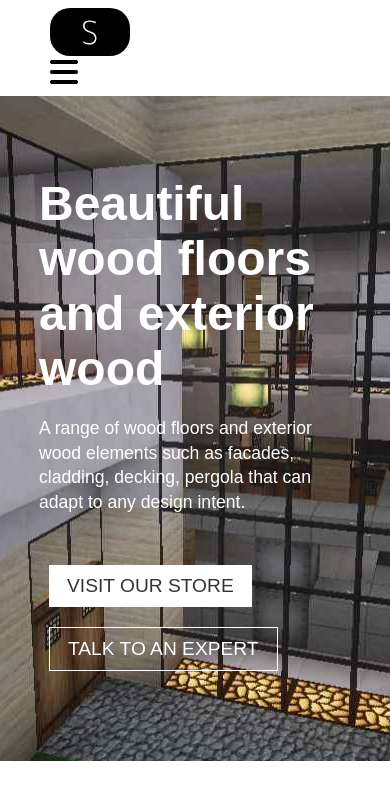
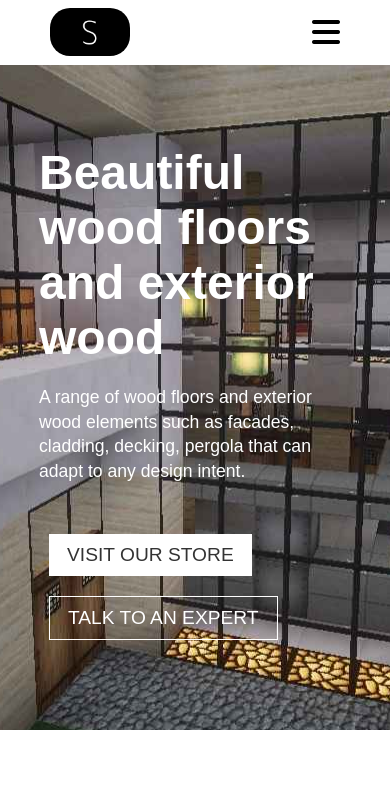
Before and after one commit to vikaskr775246/Landingpage, a plain HTML site: page index.html in a window 390 px wide. Shown: the top 807 px of the page. Drawn offline with Linux system fonts and the light colour scheme; a script that the page names is missing.

Commit message:
Update style.css

```diff
--- a/style.css
+++ b/style.css
@@ -28,6 +28,14 @@ nav {
     justify-content: space-between;
     align-items: center;
     padding: 8px 50px;
+}
+
+nav.active {
+    height: 270px;
+}
+
+.show {
+    display: flex;
 }
 
 #logo {
@@ -611,12 +619,27 @@ nav .fa-bars {
 }
 
 @media screen and (max-width:768px) {
+    nav {
+        flex-direction: column;
+        height: 65px;
+        transition: .5s;
+    }
+
+    #nav-head {
+        display: flex;
+        justify-content: space-between;
+        width: 100%;
+        align-items: center;
+    }
+
     nav .fa-bars {
         display: inline-block;
     }
 
     nav ul {
         display: none;
+        flex-direction: column;
+        margin-top: 1rem;
     }
 
     header {
```
